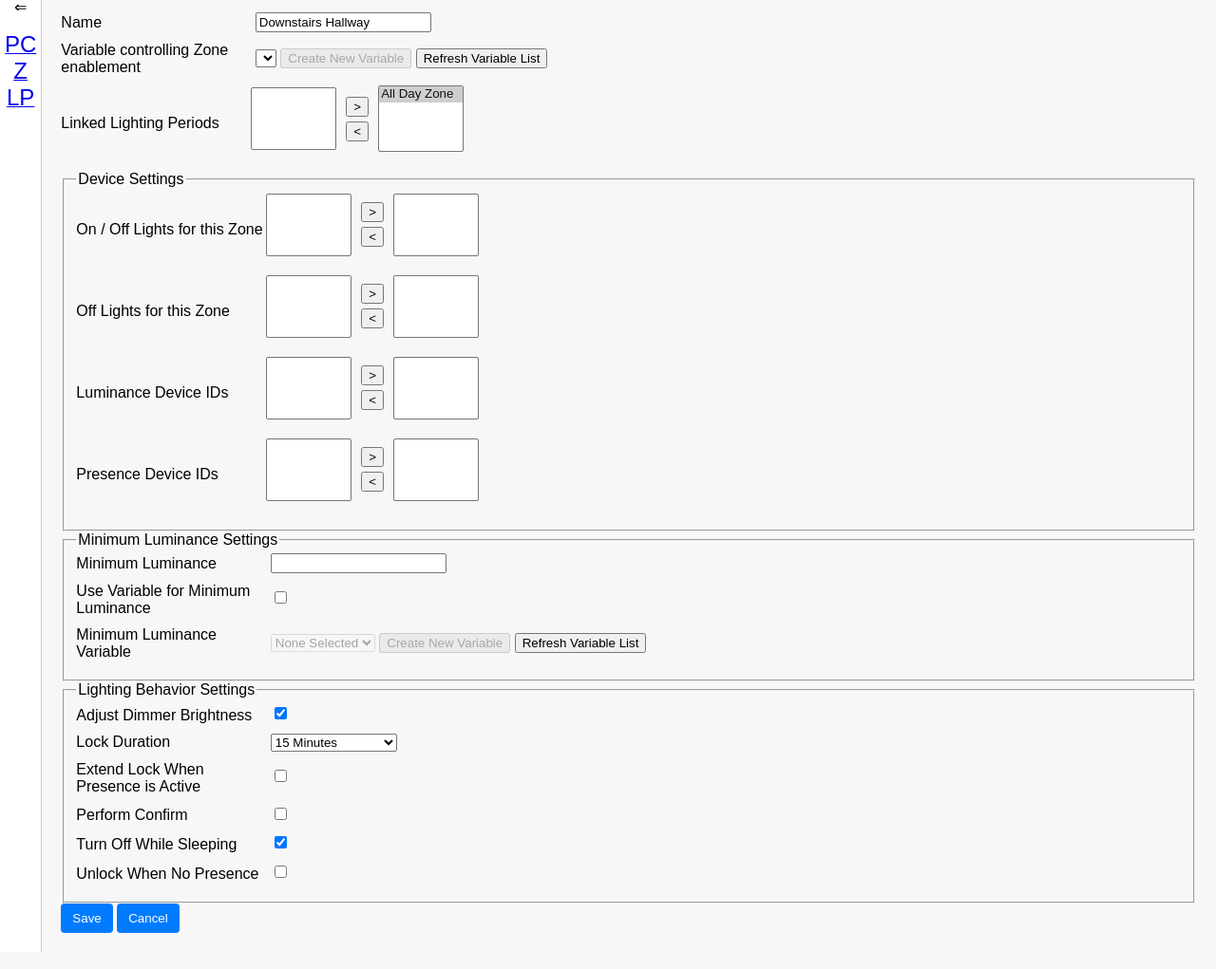
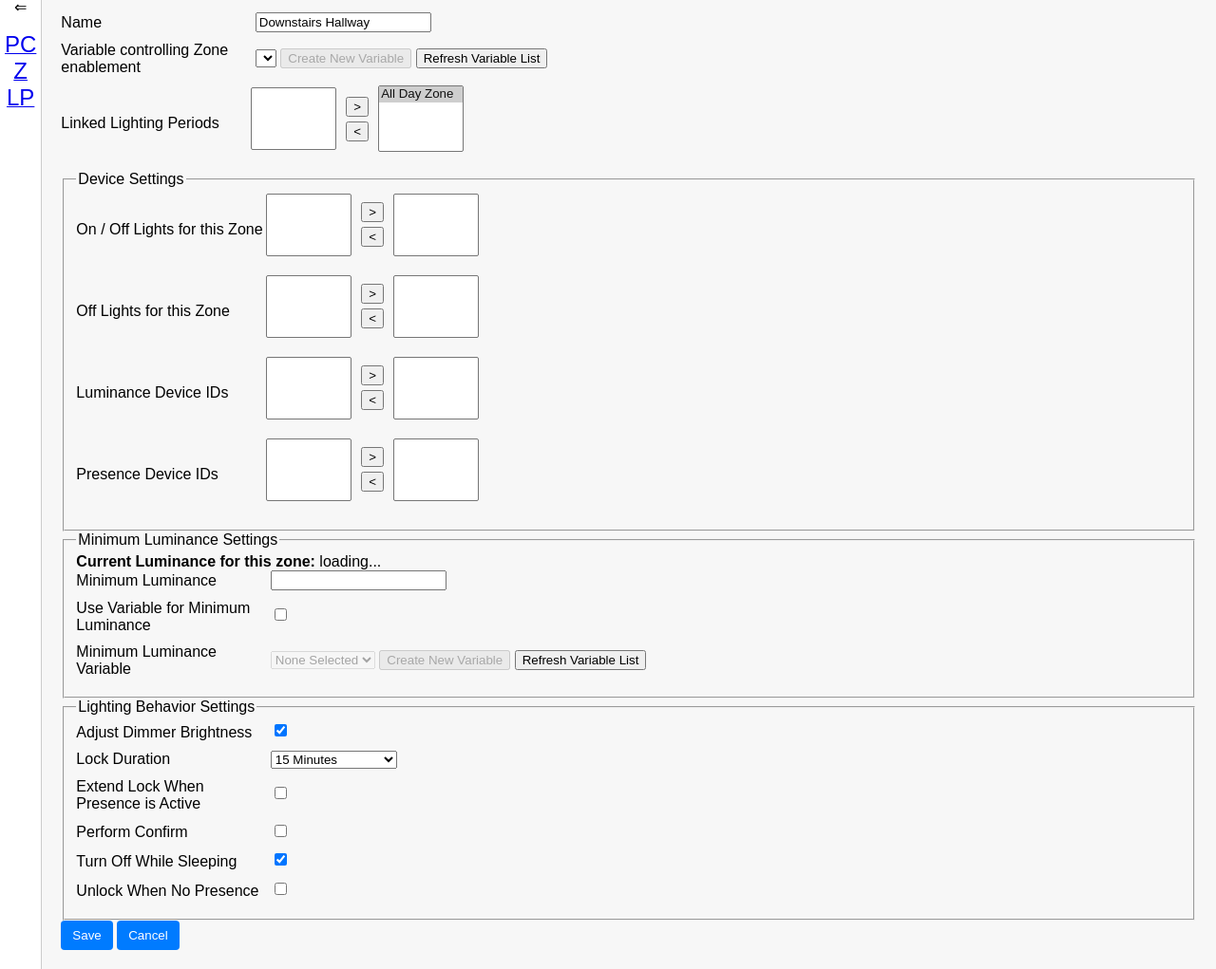
Before and after one commit to mlamoure/indigo-auto-lights, a Flask app: page /zone/1 in a window 1280 px wide. Shown: the part 46-1067 px from the top of the page at 95% size. Run offline with Flask 3, Linux system fonts and the light colour scheme; data that the repository does not hold is empty; some libraries are stand-ins or nearby versions.

Commit message:
feat: Add static label and JavaScript for current luminance display

```diff
--- a/Auto Lights.indigoPlugin/Contents/Server Plugin/config_web_editor/templates/_form_macros.html
+++ b/Auto Lights.indigoPlugin/Contents/Server Plugin/config_web_editor/templates/_form_macros.html
@@ -2,6 +2,11 @@
   {% if field.type == 'FormField' %}
     <fieldset class="group-box">
       <legend>{{ field.label.text }}</legend>
+      {% if field.name == 'minimum_luminance_settings' %}
+        <div class="static-label">
+          <strong>Current Luminance for this zone: </strong><span id="current-luminance-value">loading...</span>
+        </div>
+      {% endif %}
       {% for subfield in field.form if subfield.name not in ['csrf_token', 'submit'] %}
         {{ render_field(subfield) }}
       {% endfor %}
@@ -52,3 +57,27 @@
     </div>
   {% endif %}
 {% endmacro %}
+
+<script>
+document.addEventListener("DOMContentLoaded", function() {
+  const luminosityEl = document.getElementById("current-luminance-value");
+  if (luminosityEl) {
+    // Replace the empty array with actual device IDs if available
+    fetch("/get_luminance_value", {
+      method: "POST",
+      headers: {
+        "Content-Type": "application/json"
+      },
+      body: JSON.stringify({ device_ids: [] })
+    })
+      .then(response => response.json())
+      .then(data => {
+        luminosityEl.textContent = data.average;
+      })
+      .catch(err => {
+        console.error("Error fetching luminance:", err);
+        luminosityEl.textContent = "error";
+      });
+  }
+});
+</script>
```
